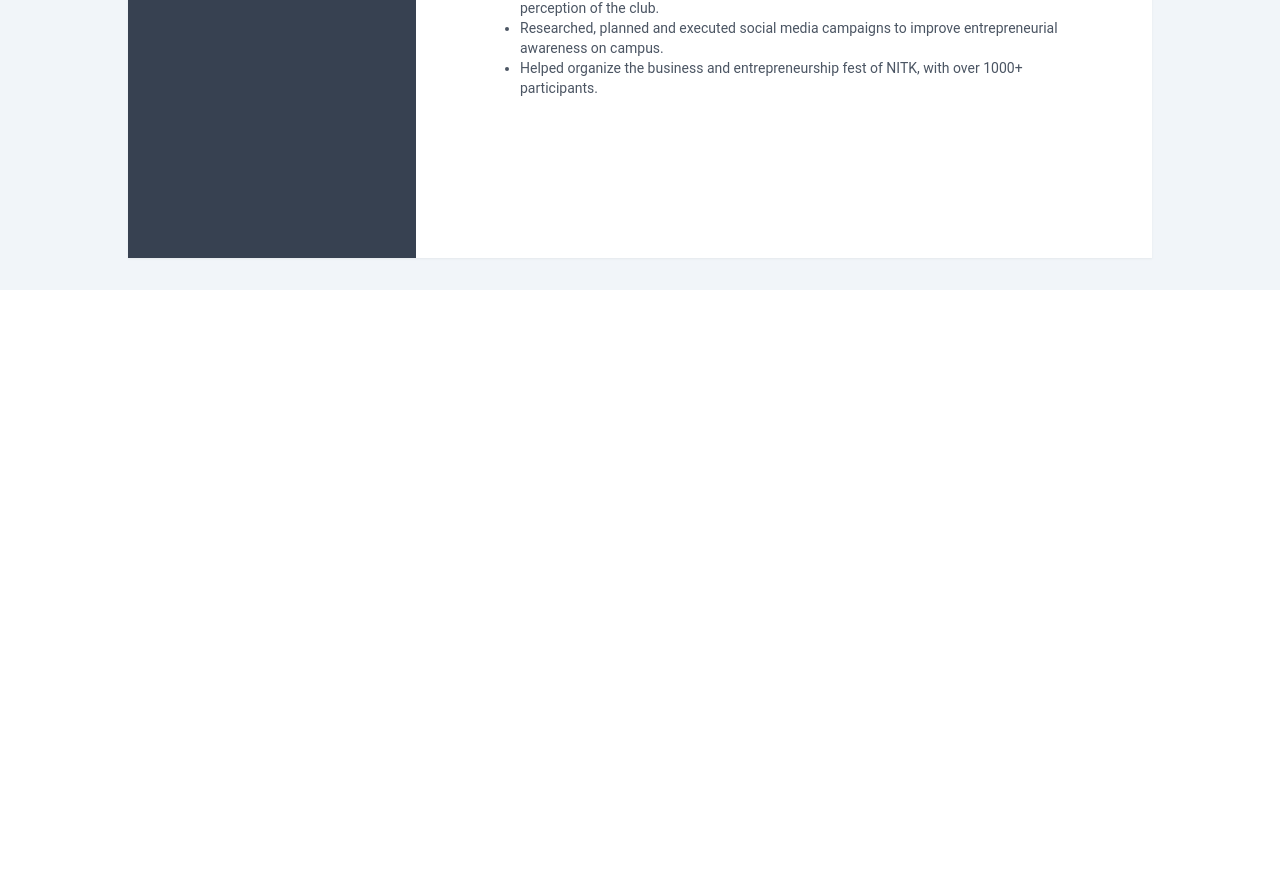
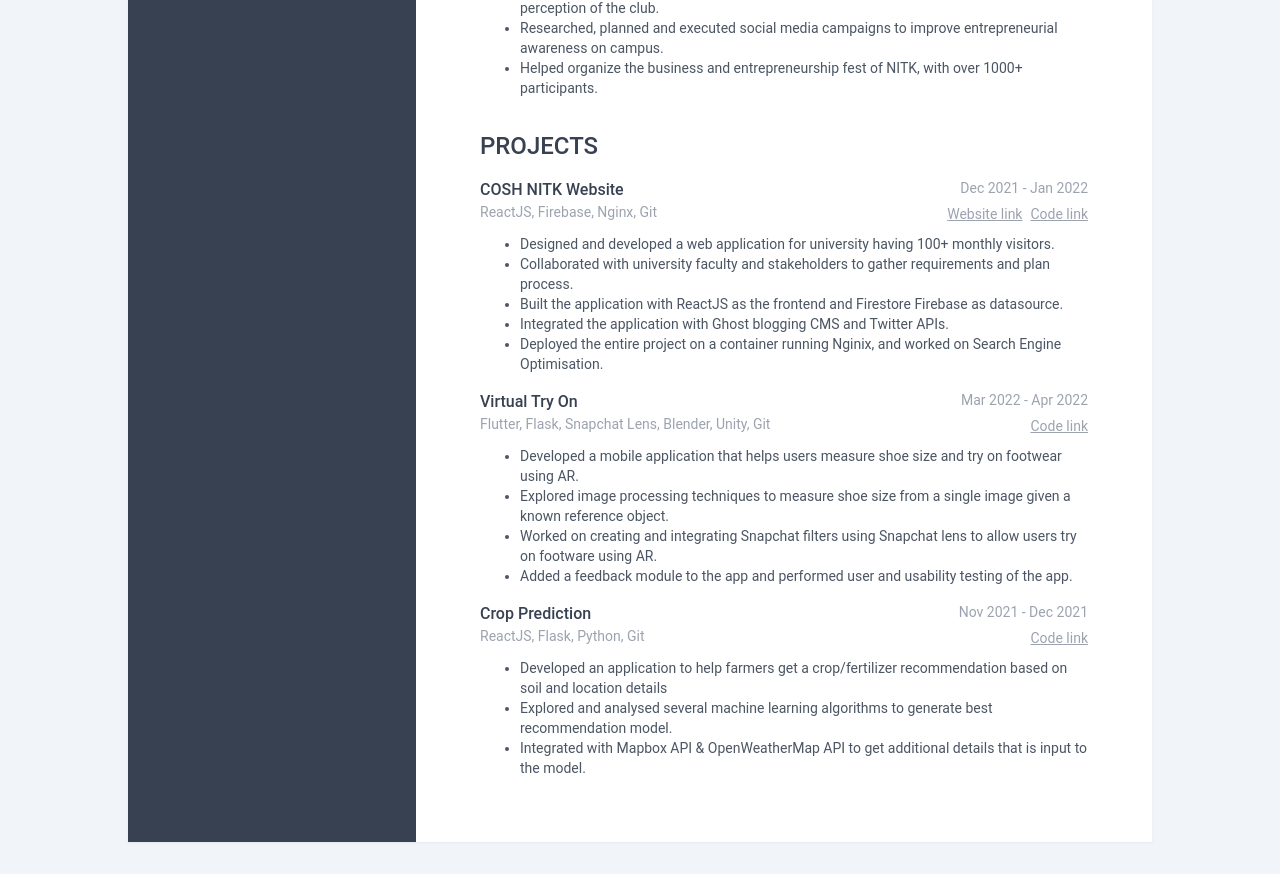
Before and after one commit to aadilkhalifa/personal-web, a Next.js app: page / in a window 1280 px wide. Shown: the part 574-1448 px from the top of the page. Before the commit the page ends 864 px from the top, so only its background shows below. Built offline with nearby package versions, Linux system fonts and the light colour scheme.

Commit message:
✨ Added projects section

```diff
--- a/pages/index.jsx
+++ b/pages/index.jsx
@@ -41,6 +41,44 @@ export default function Home() {
                 'Helped organize the business and entrepreneurship fest of NITK, with over 1000+ participants.',
               ]}
             />
+            <h2 className="font-medium text-2xl text-gray-700 uppercase mt-8 mb-2">Projects</h2>
+            <ProjectSection
+              title = "COSH NITK Website"
+              duration="Dec 2021 - Jan 2022"
+              tech="ReactJS, Firebase, Nginx, Git"
+              website_link='https://cosh.nitk.ac.in/'
+              code_link='https://github.com/COSH-NITK/cosh-website'
+              points = {[
+                'Designed and developed a web application for university having 100+ monthly visitors.',
+                'Collaborated with university faculty and stakeholders to gather requirements and plan process.',
+                'Built the application with ReactJS as the frontend and Firestore Firebase as datasource.',
+                'Integrated the application with Ghost blogging CMS and Twitter APIs.',
+                'Deployed the entire project on a container running Nginix, and worked on Search Engine Optimisation.'
+              ]}
+            />
+            <ProjectSection
+              title = "Virtual Try On"
+              duration="Mar 2022 - Apr 2022"
+              tech="Flutter, Flask, Snapchat Lens, Blender, Unity, Git"
+              code_link='https://github.com/aadilkhalifa/virtual-try-on'
+              points = {[
+                'Developed a mobile application that helps users measure shoe size and try on footwear using AR.',
+                'Explored image processing techniques to measure shoe size from a single image given a known reference object.',
+                'Worked on creating and integrating Snapchat filters using Snapchat lens to allow users try on footware using AR.',
+                'Added a feedback module to the app and performed user and usability testing of the app.',
+              ]}
+            />
+            <ProjectSection
+              title = "Crop Prediction"
+              duration="Nov 2021 - Dec 2021"
+              tech="ReactJS, Flask, Python, Git"
+              code_link='https://github.com/aadilkhalifa/crop-prediction'
+              points = {[
+                'Developed an application to help farmers get a crop/fertilizer recommendation based on soil and location details',
+                'Explored and analysed several machine learning algorithms to generate best recommendation model.',
+                'Integrated with Mapbox API & OpenWeatherMap API to get additional details that is input to the model.',
+              ]}
+            />
           </div>
         </div>
       </div>
@@ -64,3 +102,33 @@ function ExperienceSection({job_title, company_name, duration, points}){
     </>
   )
 }
+function ProjectSection({title, duration, tech, website_link, code_link, points}){
+  return (
+    <>
+      <div className="flex mt-4 justify-between">
+          <h3 className="text-md text-gray-700 font-medium">{title}</h3>
+          <p className="text-md text-gray-400 text-sm">{duration}</p>
+      </div>
+      <div className="flex justify-between">
+        <h4 className="text-gray-400 text-sm">{tech}</h4>
+        <span>
+          {
+            website_link
+            ? <a href="https://cosh.nitk.ac.in/" className="text-gray-400 text-sm underline ml-2">Website link</a>
+            : null
+          }
+          {
+            code_link
+            ? <a href="https://github.com/COSH-NITK/cosh-website" className="text-gray-400 text-sm underline ml-2">Code link</a>
+            : null
+          }
+        </span>
+      </div>
+      <ol className="pl-10   list-disc text-gray-600 text-sm mt-2">
+        {
+          points.map(point => <li>{point}</li>)
+        }
+      </ol>
+    </>
+  )
+}
```
